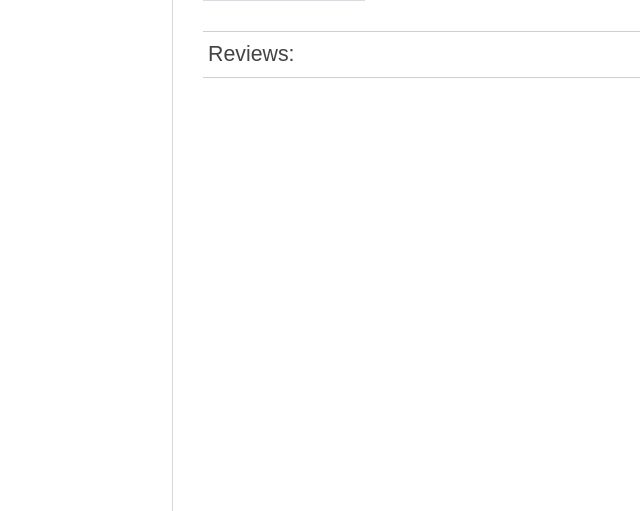
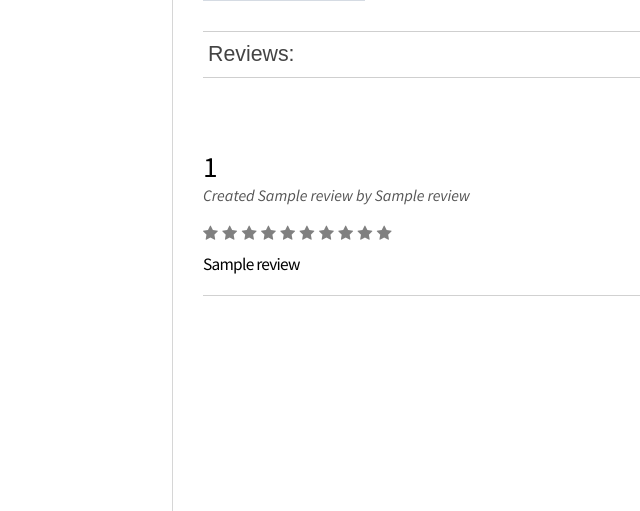
Before and after one commit to nakamarusun/colon-d-movie-review, a Flask app: template ColonD/templates/movies/movies.html in a window 1280 px wide. Shown: the part 383-894 px from the top of the page, without its empty margins (8-648 px from the left). Run offline with Flask 2, Linux system fonts and the light colour scheme; the template is opened without the code that fills it: most values are stand-ins (such as "Sample title", 1, 10 or a date in 2020); grey boxes marked "Sample" are stand-in pictures; parts of the project's set-up code (start-up, migrations or seed data) failed here and were passed over.

Commit message:
reviews now will show on every movie

```diff
--- a/ColonD/movies.py
+++ b/ColonD/movies.py
@@ -1,6 +1,7 @@
 from flask import Blueprint, request, redirect, session, current_app, abort
 from flask.helpers import flash, url_for
 from flask.templating import render_template
+from mysql.connector import cursor
 from ColonD import db, user
 from ColonD.util import util
 from random import choice
@@ -94,7 +95,9 @@
 
 def get_movie(id):
     cursor = db.mydb.cursor()
-    cursor.execute("SELECT movie_name, year_rel, runtime, director_name, m.id FROM movies m JOIN directors d ON m.director_id=d.id WHERE m.id='{}'".format(id))
+    # PENTING
+    # Apparently, you have to insert ',' in the end at the parameters.
+    cursor.execute("SELECT movie_name, year_rel, runtime, director_name, m.id FROM movies m JOIN directors d ON m.director_id=d.id WHERE m.id=%s", (id,))
 
     query = cursor.fetchall()
     if len(query) == 0:
@@ -110,9 +113,12 @@
         abort(404)
     else:
         # If the movie exist.
+        cursor = db.mydb.cursor()
+        cursor.execute("SELECT title, created, body, star, username FROM review r JOIN user u ON r.author_id=u.id WHERE movie_id=%s;", (id,))
         return render_template("movies/movies.html",
         movie=mov,
-        img=get_movie_poster(mov[4], mov[0], mov[3]))
+        img=get_movie_poster(mov[4], mov[0], mov[3]),
+        reviews=cursor.fetchall())
 
 @bp.route("/<string:id>/post", methods=["GET", "POST"])
 @user.login_required
--- a/ColonD/static/movies.css
+++ b/ColonD/static/movies.css
@@ -273,6 +273,32 @@
     color: grey;
 }
 
-.fa-star {
+.reviewcontainer {
+    flex: auto;
+    display: flex;
+    padding-top: 20px;
+    padding-bottom: 20px;
+    border-bottom: 0.5px solid rgb(209, 209, 209);
     cursor: pointer;
+    transition: all 0.1s cubic-bezier(0.25, 0.46, 0.45, 0.94);
 }
+
+.content h1 {
+    font-family: SourceSansPro;
+    margin: 0px;
+}
+
+.content h3 {
+    font-family: SourceSansPro;
+    font-weight: normal;
+    color: #000000;
+}
+
+.content h4 {
+    margin: 0px;
+    margin-bottom: 20px;
+    font-family: SourceSansPro;
+    font-style: italic;
+    font-weight: normal;
+    color: #555555;
+}
--- a/ColonD/templates/movies/movies.html
+++ b/ColonD/templates/movies/movies.html
@@ -2,6 +2,7 @@
 
 {% block extra_head %}
 <link rel="stylesheet" href="{{ url_for('static', filename='movies.css') }}">
+<link rel="stylesheet" href="https://cdnjs.cloudflare.com/ajax/libs/font-awesome/4.7.0/css/font-awesome.min.css">
 {% endblock %}
 
 {% block title %}
@@ -22,4 +23,24 @@
     </div>
 </div>
 <div class="line_div">Reviews:</div>
+<div class="movielist">
+    {% for r in reviews %}
+    <a class="reviewcontainer" style="cursor:unset;">
+        <div class="content">
+            <h1>{{ r[0] }}</h1>
+            <h4>Created {{ r[1] }} by {{ r[4] }}</h4>
+            <div class="star_container" style="margin:0px;">
+            {% for i in range(10) %}
+                {% if i < r[3] %}
+                    <i class="fa fa-star ch"></i>
+                {% else %}
+                    <i class="fa fa-star nch"></i>
+                {% endif %}
+            {% endfor %}
+            </div>
+            <h3 style="margin-top: 10px;">{{ r[2] }}</h3>
+        </div>
+    </a>
+    {% endfor %}
+</div>
 {% endblock %}
--- a/ColonD/templates/movies/post.html
+++ b/ColonD/templates/movies/post.html
@@ -24,7 +24,7 @@
 <form method="POST">
     <label>Title: <input type="text" id="title" name="title" maxlength="75" size="70" /></label>
     <label>Content: <textarea id="review" name="review" rows="12" cols="68"></textarea></label>
-    <label>Your Rating:<div class="star_container">
+    <label>Your Rating:<div class="star_container" style="cursor: pointer;">
         <i class="fa fa-star nch" id="0"></i>
         <i class="fa fa-star nch" id="1"></i>
         <i class="fa fa-star nch" id="2"></i>
```
